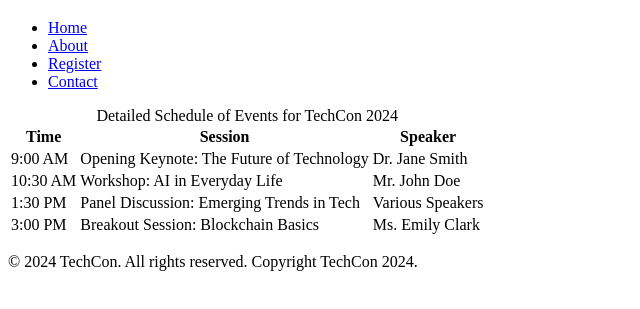
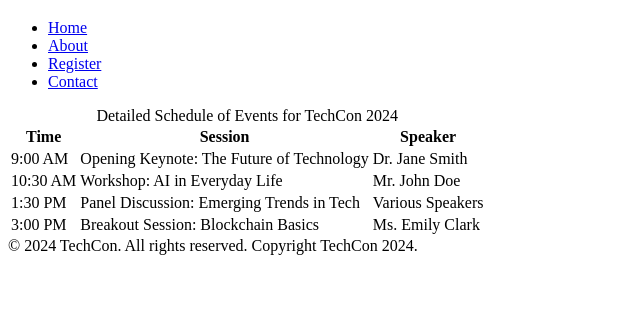
Before and after one commit to SNgubelanga/TechCon_HTML, a plain HTML site: page techcon_website/schedule.html in a window 1280 px wide. Shown: the part 61-370 px from the top of the page, without its empty margins (0-640 px from the left). Drawn offline with Linux system fonts and the light colour scheme.

Commit message:
Update schedule.html
Made few changes on the footer

```diff
--- a/techcon_website/schedule.html
+++ b/techcon_website/schedule.html
@@ -51,8 +51,8 @@
             </tbody>
         </table>
     </main>
-    <footer>
-        <p>&copy; 2024 TechCon. All rights reserved. Copyright TechCon 2024.</p>
+     <footer>
+        &copy; 2024 TechCon. All rights reserved. Copyright TechCon 2024.
     </footer>
 </body>
 </html>
```
